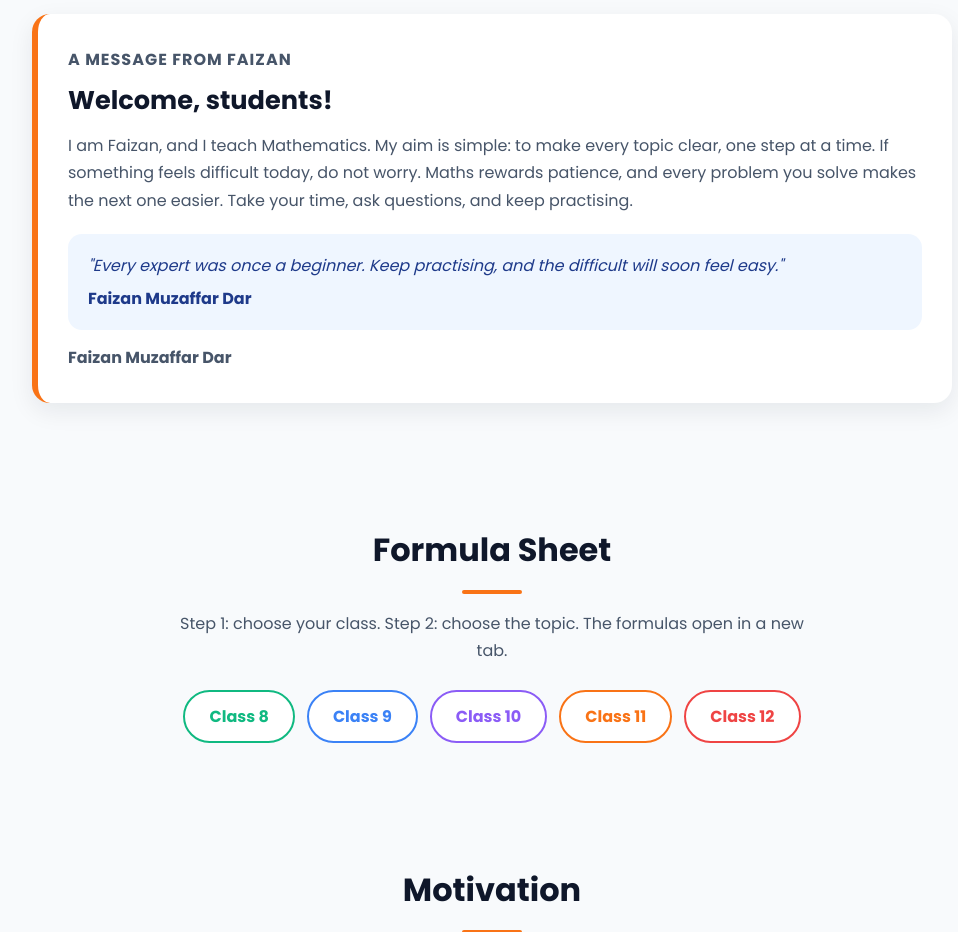
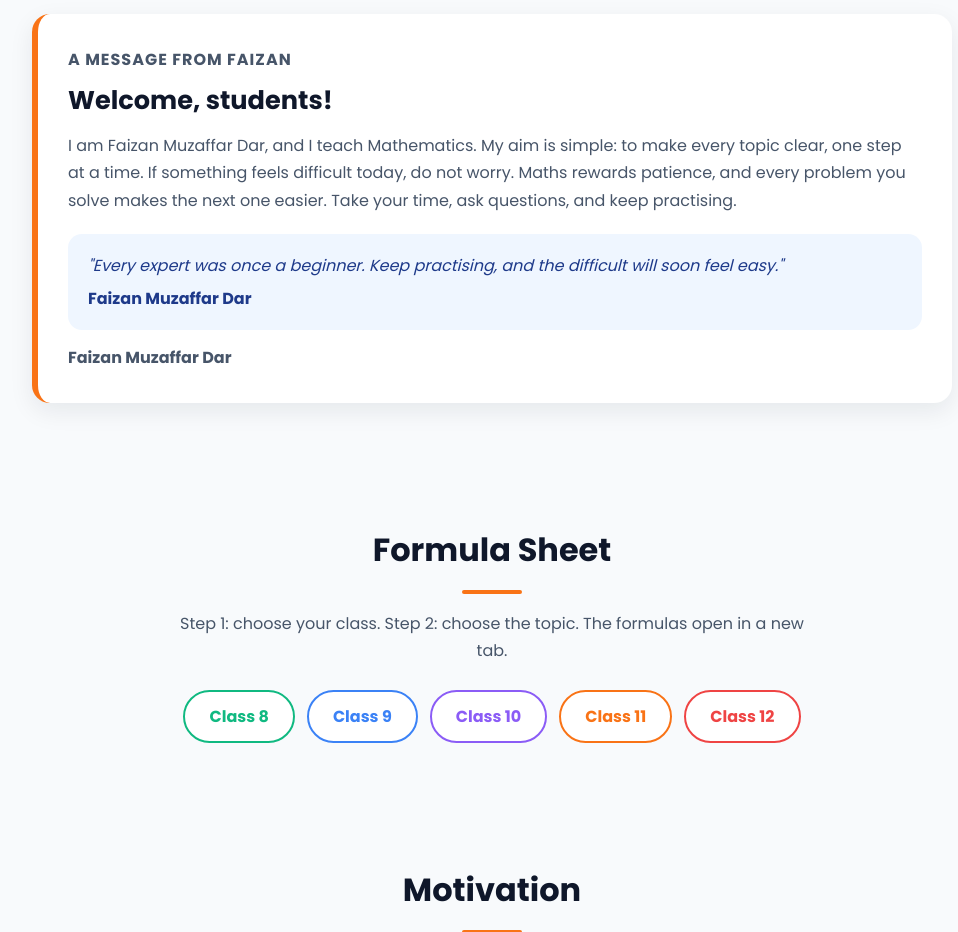
Before and after one commit to faizandar-080/MathsByFaizan, a plain HTML site: page index.html in a window 1280 px wide. Shown: the part 2140-3072 px from the top of the page, without its empty margins (148-1106 px from the left). Drawn offline with Linux system fonts and the light colour scheme; no server answers.

Commit message:
Update greeting and bio sections in index.html

```diff
--- a/index.html
+++ b/index.html
@@ -882,7 +882,7 @@ body.admin-mode > *:not(#adminView) { display: none !important; }
   <div class="greet-card">
     <p class="greet-label">A message from Faizan</p>
     <h3 class="greet-title">Welcome, students!</h3>
-    <p>I am Faizan, and I teach Mathematics. My aim is simple: to make every topic clear, one step at a time. If something feels difficult today, do not worry. Maths rewards patience, and every problem you solve makes the next one easier. Take your time, ask questions, and keep practising.</p>
+    <p>I am Faizan Muzaffar Dar, and I teach Mathematics. My aim is simple: to make every topic clear, one step at a time. If something feels difficult today, do not worry. Maths rewards patience, and every problem you solve makes the next one easier. Take your time, ask questions, and keep practising.</p>
     <div class="my-quote">
       "Every expert was once a beginner. Keep practising, and the difficult will soon feel easy."
       <span>Faizan Muzaffar Dar</span>
@@ -925,19 +925,7 @@ body.admin-mode > *:not(#adminView) { display: none !important; }
       <p class="bio-degree">B.Sc in Mathematical Sciences</p>
       <span class="batch">Batch 2023</span>
       <p class="bio-uni">Islamic University of Science and Technology Awantipora Kashmir</p>
-      <p class="bio-para">Hello, dear students!
-
-I am a passionate Mathematics educator who believes that learning Mathematics should be simple, interesting, and enjoyable for everyone.
-
-My mission is to make Mathematics easy to understand through clear explanations, step-by-step solutions, and practical examples.
-
-Through this platform, I aim to provide quality educational content for students from Classes 6 to 12, helping them build strong concepts, improve problem-solving skills, and achieve academic success.
-
-I believe that every student has the potential to excel in Mathematics with the right guidance, dedication, and practice.
-
-My Motto: Learn with Confidence, Practice with Passion, and Succeed with Excellence!
-
-Welcome to our learning community. Let's make Mathematics easy together!</p>
+      <p class="bio-para">Hello, dear students! I am a passionate Mathematics educator who believes that learning Mathematics should be simple, interesting, and enjoyable for everyone. My mission is to make Mathematics easy to understand through clear explanations, step-by-step solutions, and practical examples. Through this platform, I aim to provide quality educational content for students from Classes 6 to 12, helping them build strong concepts, improve problem-solving skills, and achieve academic success. I believe that every student has the potential to excel in Mathematics with the right guidance, dedication, and practice. My Motto: Learn with Confidence, Practice with Passion, and Succeed with Excellence! Welcome to our learning community. Let's make Mathematics easy together!</p>
     </div>
   </div>
 </section>
```
